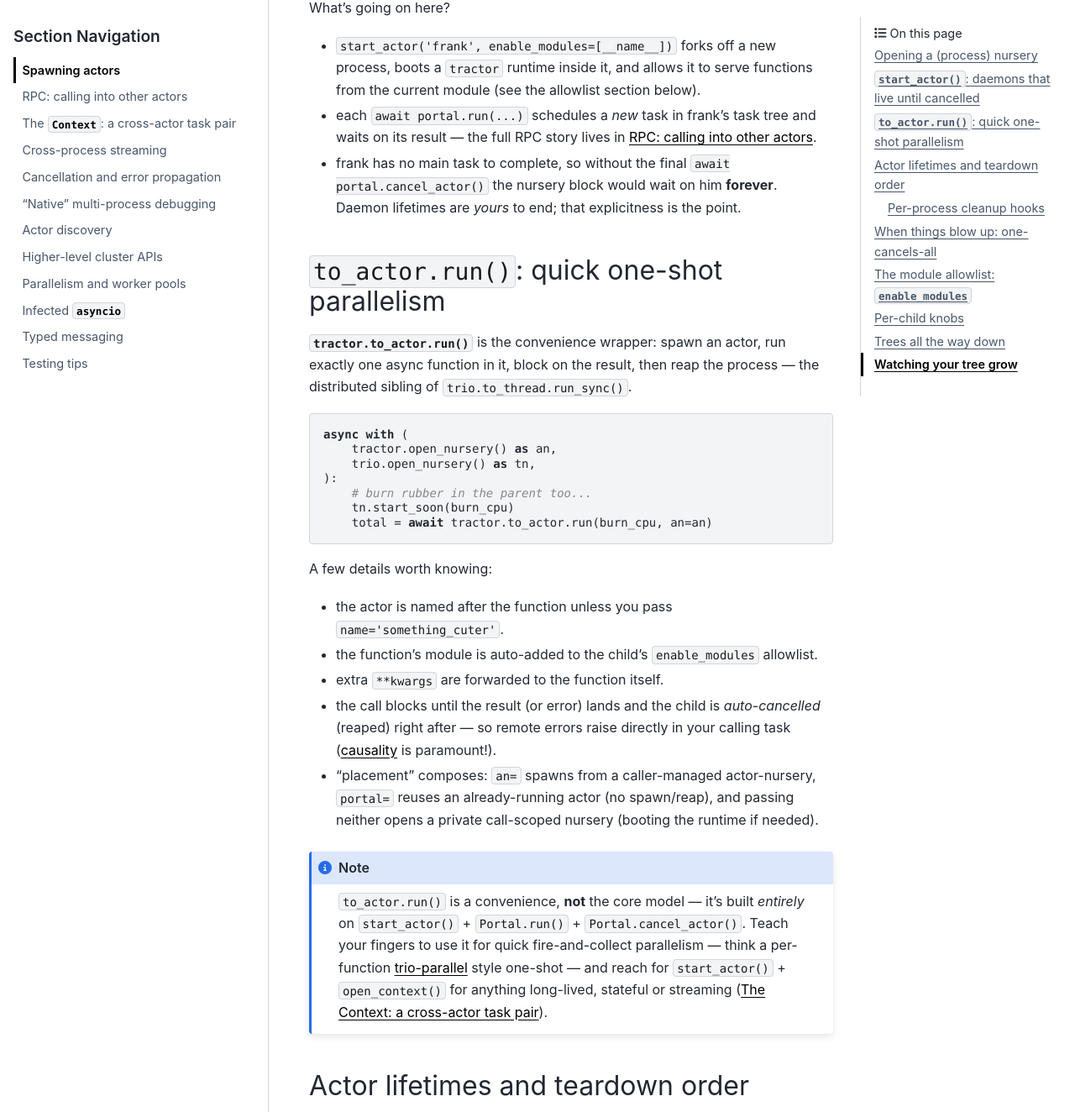
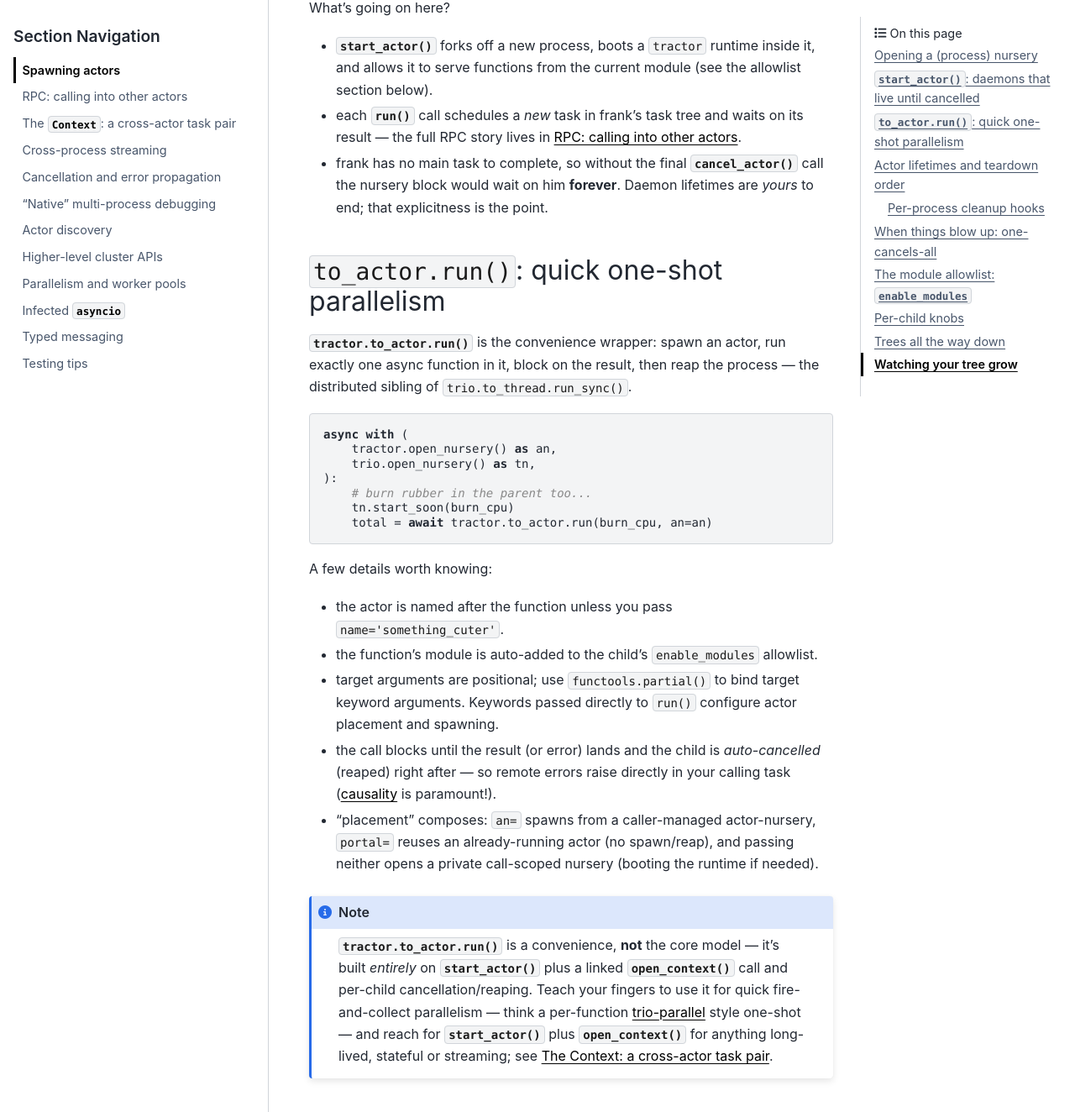
Before and after one commit to goodboy/tractor, a Sphinx documentation site: the page built from docs/guide/spawning.rst, in a window 1280 px wide and 1400 px high, scrolled down 1884 px, cut to the strip 76-1400 px from the top of the window. Shown: the whole strip at 84% size. Built offline with Sphinx 7.4.7 and the PyData theme 0.15.4, drawn with Linux system fonts in a browser that asks for light colours; some of the changed text lies outside the part shown.

Commit message:
Bind named `to_actor.run()` inputs with partials
PR #481 made target inputs positional and reserved keywords for
actor placement/runtime controls. PR #484 still forwarded target
kwargs, so tests and examples failed local signature binding after
the rebase.

Deats,
- bind named target inputs with `functools.partial()`
- keep placement, naming and runtime controls as direct keywords
- reject invalid target calls locally before actor startup
- require linked one-shots to raise one direct `RemoteActorError`
- doc linked context execution and per-child process reaping

Prompt-IO: ai/prompt-io/opencode/20260819T184640Z_481ba003_prompt_io.md

(this patch was generated in some part by `opencode` using `gpt-5.6-sol` (`openai`))

```diff
--- a/docs/guide/spawning.rst
+++ b/docs/guide/spawning.rst
@@ -91,17 +91,17 @@ somebody-ing:
 
 What's going on here?
 
-- ``start_actor('frank', enable_modules=[__name__])`` forks off
+- :meth:`~tractor.ActorNursery.start_actor` forks off
   a new process, boots a ``tractor`` runtime inside it, and
   allows it to serve functions from the current module (see the
   allowlist section below).
-- each ``await portal.run(...)`` schedules a *new* task in
+- each :meth:`~tractor.Portal.run` call schedules a *new* task in
   frank's task tree and waits on its result — the full RPC story
   lives in :doc:`/guide/rpc`.
 - frank has no main task to complete, so without the final
-  ``await portal.cancel_actor()`` the nursery block would wait
-  on him **forever**. Daemon lifetimes are *yours* to end; that
-  explicitness is the point.
+  :meth:`~tractor.Portal.cancel_actor` call the nursery block would
+  wait on him **forever**. Daemon lifetimes are *yours* to end;
+  that explicitness is the point.
 
 ``to_actor.run()``: quick one-shot parallelism
 ----------------------------------------------
@@ -126,7 +126,9 @@ A few details worth knowing:
   ``name='something_cuter'``.
 - the function's module is auto-added to the child's
   ``enable_modules`` allowlist.
-- extra ``**kwargs`` are forwarded to the function itself.
+- target arguments are positional; use ``functools.partial()``
+  to bind target keyword arguments. Keywords passed directly to
+  ``run()`` configure actor placement and spawning.
 - the call blocks until the result (or error) lands and the
   child is *auto-cancelled* (reaped) right after — so remote
   errors raise directly in your calling task (causality_ is
@@ -138,14 +140,16 @@ A few details worth knowing:
 
 .. note::
 
-   ``to_actor.run()`` is a convenience, **not** the core model —
-   it's built *entirely* on ``start_actor()`` + ``Portal.run()``
-   + ``Portal.cancel_actor()``. Teach your fingers to use it for
-   quick fire-and-collect parallelism — think a per-function
-   trio-parallel_ style one-shot — and reach for
-   ``start_actor()`` + ``open_context()`` for anything
-   long-lived, stateful or streaming
-   (:doc:`/guide/context`).
+   :func:`tractor.to_actor.run` is a convenience, **not** the core
+   model — it's built *entirely* on
+   :meth:`~tractor.ActorNursery.start_actor` plus a linked
+   :meth:`~tractor.Portal.open_context` call and per-child
+   cancellation/reaping. Teach your fingers to use it for quick
+   fire-and-collect parallelism — think a per-function trio-parallel_
+   style one-shot — and reach for
+   :meth:`~tractor.ActorNursery.start_actor` plus
+   :meth:`~tractor.Portal.open_context` for anything long-lived,
+   stateful or streaming; see :doc:`/guide/context`.
 
 Actor lifetimes and teardown order
 ----------------------------------
@@ -154,10 +158,11 @@ So we have two lifetime flavors:
 - **one-shot** (``to_actor.run()``): lives exactly as long as
   its single task; reaped the moment its result (or error)
   arrives back in the (blocking) call.
-- **daemon** (``start_actor()``): lives until *someone* cancels
-  it — an explicit ``await portal.cancel_actor()``, a bulk
-  ``await an.cancel()``, or the one-cancels-all strategy kicking
-  in on error.
+- **daemon** (:meth:`~tractor.ActorNursery.start_actor`): lives
+  until *someone* cancels it — an explicit
+  :meth:`~tractor.Portal.cancel_actor`, a bulk
+  :meth:`~tractor.ActorNursery.cancel`, or the one-cancels-all
+  strategy kicking in on error.
 
 On a clean exit of the nursery block the teardown order is:
 
```
Also changed, not shown: ai/prompt-io/opencode/20260819T184640Z_481ba003_prompt_io.md (added, +56 -0 lines), ai/prompt-io/opencode/20260819T184640Z_481ba003_prompt_io.raw.md (added, +30 -0 lines), docs/api/core.rst (+4 -4 lines), docs/guide/rpc.rst (+21 -9 lines), 8 other files.
